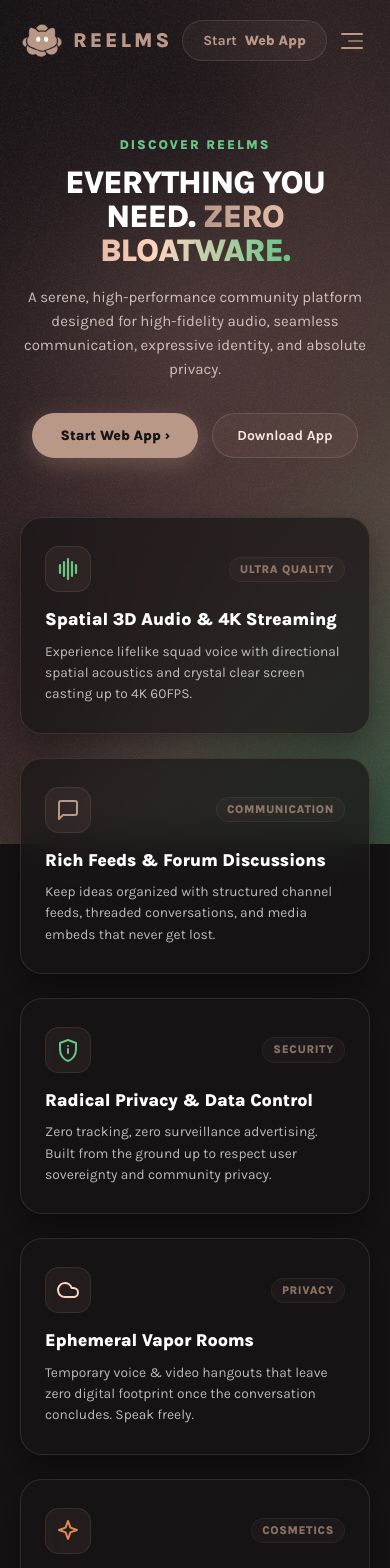
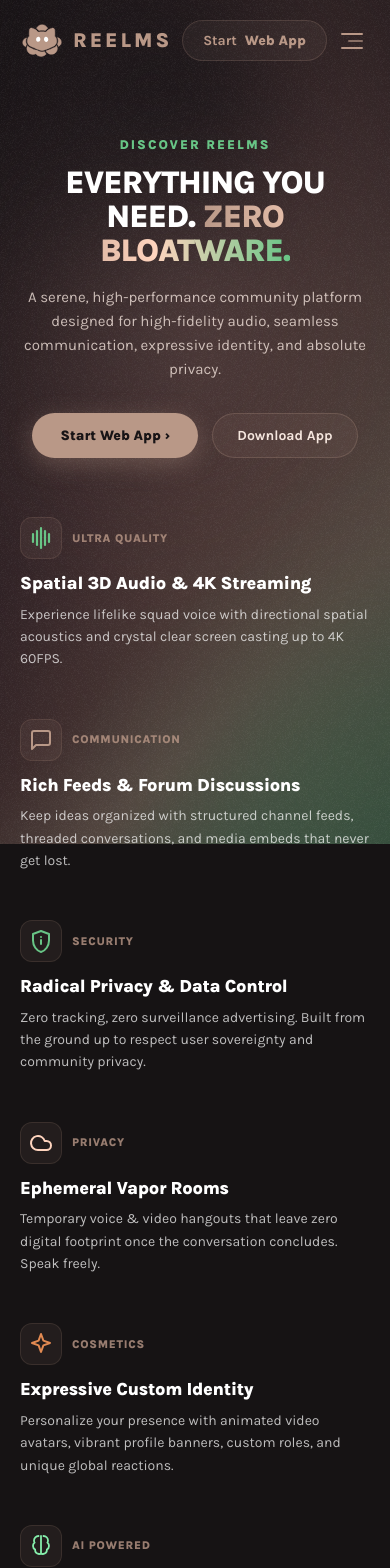
Before and after one commit to berkantcaliskan/reelms-website, a Next.js app: page /features in a window 390 px wide. Shown: the top 1568 px of the page. Built offline with nearby package versions, Linux system fonts and the light colour scheme.

Commit message:
feat(features): convert features grid to cardless 4x2 layout and unify bold typography across manifesto & safety pages

```diff
--- a/src/app/features/page.tsx
+++ b/src/app/features/page.tsx
@@ -265,15 +265,14 @@
           </div>
 
           {/* ══════════════════════════════════════════════════════════
-              FEATURES GRID (8 POLISHED CARDS)
+              FEATURES GRID (2 ROWS OF 4 — CARDLESS SLEEK LAYOUT)
           ══════════════════════════════════════════════════════════ */}
           <div
+            className="grid grid-cols-1 sm:grid-cols-2 lg:grid-cols-4"
             style={{
-              display: "grid",
-              gridTemplateColumns: "repeat(auto-fit, minmax(min(100%, 280px), 1fr))",
-              gap: "24px",
+              gap: "48px 32px",
               width: "100%",
-              marginBottom: "clamp(56px, 8vh, 88px)",
+              marginBottom: "clamp(60px, 9vh, 96px)",
             }}
           >
             {FEATURES_LIST.map((feat, idx) => (
@@ -281,35 +280,27 @@
                 key={feat.title}
                 initial={{ opacity: 0, y: 16 }}
                 animate={{ opacity: 1, y: 0 }}
-                transition={{ duration: 0.4, delay: idx * 0.06 }}
-                whileHover={{ y: -4, borderColor: "rgba(185, 152, 135, 0.4)" }}
+                transition={{ duration: 0.4, delay: idx * 0.05 }}
                 style={{
-                  background: "rgba(24, 20, 22, 0.7)",
-                  backdropFilter: "blur(20px)",
-                  WebkitBackdropFilter: "blur(20px)",
-                  border: "1px solid rgba(185, 152, 135, 0.18)",
-                  borderRadius: "22px",
-                  padding: "28px 24px",
                   display: "flex",
                   flexDirection: "column",
-                  gap: "14px",
+                  gap: "12px",
                   position: "relative",
-                  transition: "all 0.2s ease",
-                  boxShadow: "0 14px 36px rgba(0, 0, 0, 0.4)",
                 }}
               >
-                {/* Top Row: Icon & Tag */}
-                <div style={{ display: "flex", alignItems: "center", justifyContent: "space-between" }}>
+                {/* Top Row: Icon + Tag */}
+                <div style={{ display: "flex", alignItems: "center", gap: "10px", marginBottom: "2px" }}>
                   <div
                     style={{
-                      width: "46px",
-                      height: "46px",
-                      borderRadius: "14px",
+                      width: "42px",
+                      height: "42px",
+                      borderRadius: "12px",
                       background: "rgba(185, 152, 135, 0.08)",
                       border: "1px solid rgba(185, 152, 135, 0.15)",
                       display: "flex",
                       alignItems: "center",
                       justifyContent: "center",
+                      flexShrink: 0,
                     }}
                   >
                     {feat.icon}
@@ -320,14 +311,10 @@
                       fontFamily: "var(--font-karla), 'Karla', sans-serif",
                       fontSize: "0.72rem",
                       fontWeight: 800,
-                      letterSpacing: "0.05em",
+                      letterSpacing: "0.06em",
                       textTransform: "uppercase",
                       color: "#b99887",
-                      opacity: 0.7,
-                      padding: "3px 10px",
-                      borderRadius: "999px",
-                      background: "rgba(185, 152, 135, 0.06)",
-                      border: "1px solid rgba(185, 152, 135, 0.12)",
+                      opacity: 0.8,
                     }}
                   >
                     {feat.tag}
@@ -339,11 +326,12 @@
                   <h3
                     style={{
                       fontFamily: "var(--font-karla), 'Karla', sans-serif",
-                      fontSize: "1.1rem",
+                      fontSize: "1.12rem",
                       fontWeight: 800,
                       color: "#ffffff",
                       margin: "0 0 8px",
-                      letterSpacing: "-0.01em",
+                      letterSpacing: "-0.02em",
+                      lineHeight: 1.25,
                     }}
                   >
                     {feat.title}
@@ -351,9 +339,9 @@
                   <p
                     style={{
                       fontFamily: "var(--font-karla), 'Karla', sans-serif",
-                      fontSize: "0.86rem",
-                      color: "rgba(255, 255, 255, 0.7)",
-                      lineHeight: 1.55,
+                      fontSize: "0.875rem",
+                      color: "rgba(255, 255, 255, 0.72)",
+                      lineHeight: 1.6,
                       margin: 0,
                     }}
                   >
--- a/src/app/manifesto/future/page.tsx
+++ b/src/app/manifesto/future/page.tsx
@@ -66,11 +66,13 @@
               </p>
 
               <h1 style={{
-                fontFamily: "var(--font-dela), sans-serif",
-                fontSize: "clamp(28px, 5.5vw, 52px)",
-                fontWeight: 400,
+                fontFamily: "var(--font-karla), 'Karla', sans-serif",
+                fontSize: "clamp(30px, 5.5vw, 52px)",
+                fontWeight: 800,
                 lineHeight: 1.08,
-                color: "#b99887",
+                letterSpacing: "-0.035em",
+                textTransform: "uppercase",
+                color: "#ffffff",
                 margin: 0,
               }}>
                 The Future{" "}
@@ -164,10 +166,11 @@
                     </div>
 
                     <p style={{
-                      fontFamily: "var(--font-dela), sans-serif",
-                      fontSize: "clamp(16px, 2vw, 20px)",
-                      fontWeight: 400,
-                      color: "#b99887",
+                      fontFamily: "var(--font-karla), 'Karla', sans-serif",
+                      fontSize: "clamp(17px, 2vw, 21px)",
+                      fontWeight: 800,
+                      letterSpacing: "-0.015em",
+                      color: "#ffffff",
                       margin: 0,
                     }}>
                       {p.title}
--- a/src/app/manifesto/human/page.tsx
+++ b/src/app/manifesto/human/page.tsx
@@ -96,11 +96,13 @@
               </p>
 
               <h1 style={{
-                fontFamily: "var(--font-dela), sans-serif",
-                fontSize: "clamp(28px, 5.5vw, 52px)",
-                fontWeight: 400,
+                fontFamily: "var(--font-karla), 'Karla', sans-serif",
+                fontSize: "clamp(30px, 5.5vw, 52px)",
+                fontWeight: 800,
                 lineHeight: 1.08,
-                color: "#b99887",
+                letterSpacing: "-0.035em",
+                textTransform: "uppercase",
+                color: "#ffffff",
                 margin: 0,
               }}>
                 Human-Centric{" "}
@@ -141,19 +143,21 @@
                   {/* Section heading */}
                   <div style={{ display: "flex", alignItems: "baseline", gap: "14px" }}>
                     <span style={{
-                      fontFamily: "var(--font-dela), sans-serif",
+                      fontFamily: "var(--font-karla), 'Karla', sans-serif",
                       fontSize: "clamp(13px, 1.8vw, 16px)",
+                      fontWeight: 800,
                       color: "#68c586",
-                      opacity: 0.6,
+                      opacity: 0.7,
                       flexShrink: 0,
                     }}>
                       {p.label}.
                     </span>
                     <p style={{
-                      fontFamily: "var(--font-dela), sans-serif",
-                      fontSize: "clamp(18px, 2.5vw, 24px)",
-                      fontWeight: 400,
-                      color: "#b99887",
+                      fontFamily: "var(--font-karla), 'Karla', sans-serif",
+                      fontSize: "clamp(20px, 2.5vw, 26px)",
+                      fontWeight: 800,
+                      letterSpacing: "-0.02em",
+                      color: "#ffffff",
                       margin: 0,
                     }}>
                       {p.title}
--- a/src/app/manifesto/origin/page.tsx
+++ b/src/app/manifesto/origin/page.tsx
@@ -60,11 +60,13 @@
               </p>
 
               <h1 style={{
-                fontFamily: "var(--font-dela), sans-serif",
-                fontSize: "clamp(28px, 5.5vw, 52px)",
-                fontWeight: 400,
+                fontFamily: "var(--font-karla), 'Karla', sans-serif",
+                fontSize: "clamp(30px, 5.5vw, 52px)",
+                fontWeight: 800,
                 lineHeight: 1.08,
-                color: "#b99887",
+                letterSpacing: "-0.035em",
+                textTransform: "uppercase",
+                color: "#ffffff",
                 margin: 0,
               }}>
                 From Digital Echo{" "}
@@ -108,14 +110,15 @@
             {/* MVP section */}
             <section style={{ display: "flex", flexDirection: "column", gap: "20px" }}>
               <p style={{
-                fontFamily: "var(--font-dela), sans-serif",
-                fontSize: "clamp(18px, 2.5vw, 24px)",
-                fontWeight: 400,
-                color: "#b99887",
+                fontFamily: "var(--font-karla), 'Karla', sans-serif",
+                fontSize: "clamp(20px, 2.5vw, 26px)",
+                fontWeight: 800,
+                letterSpacing: "-0.02em",
+                color: "#ffffff",
                 margin: 0,
               }}>
                 The Turning Point:{" "}
-                <span style={{ opacity: 0.5 }}>MVP and Beyond</span>
+                <span style={{ color: "#b99887" }}>MVP and Beyond</span>
               </p>
 
               <p style={{ ...body, opacity: 0.6 }}>
--- a/src/app/manifesto/structure/page.tsx
+++ b/src/app/manifesto/structure/page.tsx
@@ -68,11 +68,13 @@
               </p>
 
               <h1 style={{
-                fontFamily: "var(--font-dela), sans-serif",
-                fontSize: "clamp(28px, 5.5vw, 52px)",
-                fontWeight: 400,
+                fontFamily: "var(--font-karla), 'Karla', sans-serif",
+                fontSize: "clamp(30px, 5.5vw, 52px)",
+                fontWeight: 800,
                 lineHeight: 1.08,
-                color: "#b99887",
+                letterSpacing: "-0.035em",
+                textTransform: "uppercase",
+                color: "#ffffff",
                 margin: 0,
               }}>
                 All-in-One{" "}
@@ -110,10 +112,11 @@
             {/* Technical Stack */}
             <section style={{ display: "flex", flexDirection: "column", gap: "0" }}>
               <p style={{
-                fontFamily: "var(--font-dela), sans-serif",
-                fontSize: "clamp(18px, 2.5vw, 24px)",
-                fontWeight: 400,
-                color: "#b99887",
+                fontFamily: "var(--font-karla), 'Karla', sans-serif",
+                fontSize: "clamp(20px, 2.5vw, 26px)",
+                fontWeight: 800,
+                letterSpacing: "-0.02em",
+                color: "#ffffff",
                 marginBottom: "16px",
               }}>
                 The Unified Technical Stack
--- a/src/app/safety/help/page.tsx
+++ b/src/app/safety/help/page.tsx
@@ -129,9 +129,11 @@
           {/* Full-width title */}
           <h1 style={{
             fontFamily: "var(--font-karla), 'Karla', sans-serif",
-            fontSize: "clamp(28px, 5vw, 44px)",
-            color: "#b99887",
+            fontSize: "clamp(28px, 5vw, 48px)",
+            color: "#ffffff",
             fontWeight: 800,
+            letterSpacing: "-0.035em",
+            textTransform: "uppercase",
             marginBottom: "44px",
           }}>
             Reelms Help{" "}
@@ -172,10 +174,11 @@
                   {faqs.map(({ q, a }, i) => (
                     <div key={i}>
                       <p style={{
-                        fontFamily: "var(--font-dela), sans-serif",
-                        fontSize: "clamp(14px, 1.7vw, 17px)",
-                        color: "#b99887",
-                        fontWeight: 400,
+                        fontFamily: "var(--font-karla), 'Karla', sans-serif",
+                        fontSize: "clamp(15px, 1.7vw, 18px)",
+                        color: "#ffffff",
+                        fontWeight: 800,
+                        letterSpacing: "-0.015em",
                         marginBottom: "9px",
                       }}>
                         {q}
--- a/src/app/safety/learn/page.tsx
+++ b/src/app/safety/learn/page.tsx
@@ -100,9 +100,11 @@
                   padding: "20px 22px",
                 }}>
                   <p style={{
-                    fontFamily: "var(--font-dela), sans-serif",
-                    fontSize: "14px",
-                    color: accent,
+                    fontFamily: "var(--font-karla), 'Karla', sans-serif",
+                    fontSize: "15px",
+                    fontWeight: 800,
+                    color: "#ffffff",
+                    letterSpacing: "-0.01em",
                     marginBottom: "8px",
                   }}>{title}</p>
                   <p style={{ ...body, fontSize: "13px" }}>{desc}</p>
--- a/src/app/safety/privacy/page.tsx
+++ b/src/app/safety/privacy/page.tsx
@@ -131,11 +131,13 @@
               </p>
 
               <h1 style={{
-                fontFamily: "var(--font-dela), sans-serif",
+                fontFamily: "var(--font-karla), 'Karla', sans-serif",
                 fontSize: "clamp(32px, 6vw, 58px)",
-                fontWeight: 400,
+                fontWeight: 800,
                 lineHeight: 1.05,
-                color: "#b99887",
+                letterSpacing: "-0.035em",
+                textTransform: "uppercase",
+                color: "#ffffff",
                 margin: 0,
               }}>
                 Radical Privacy{" "}
```
